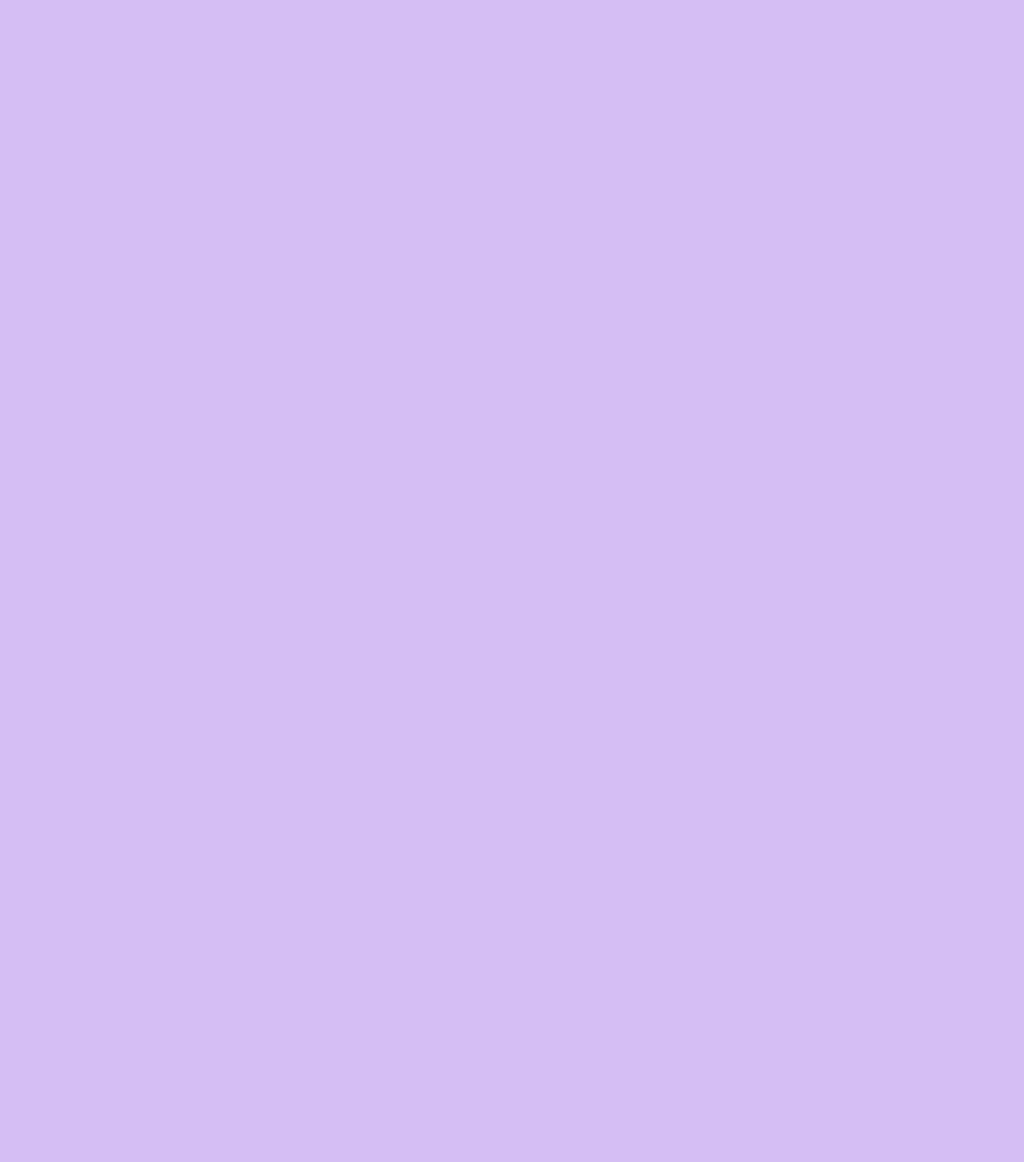
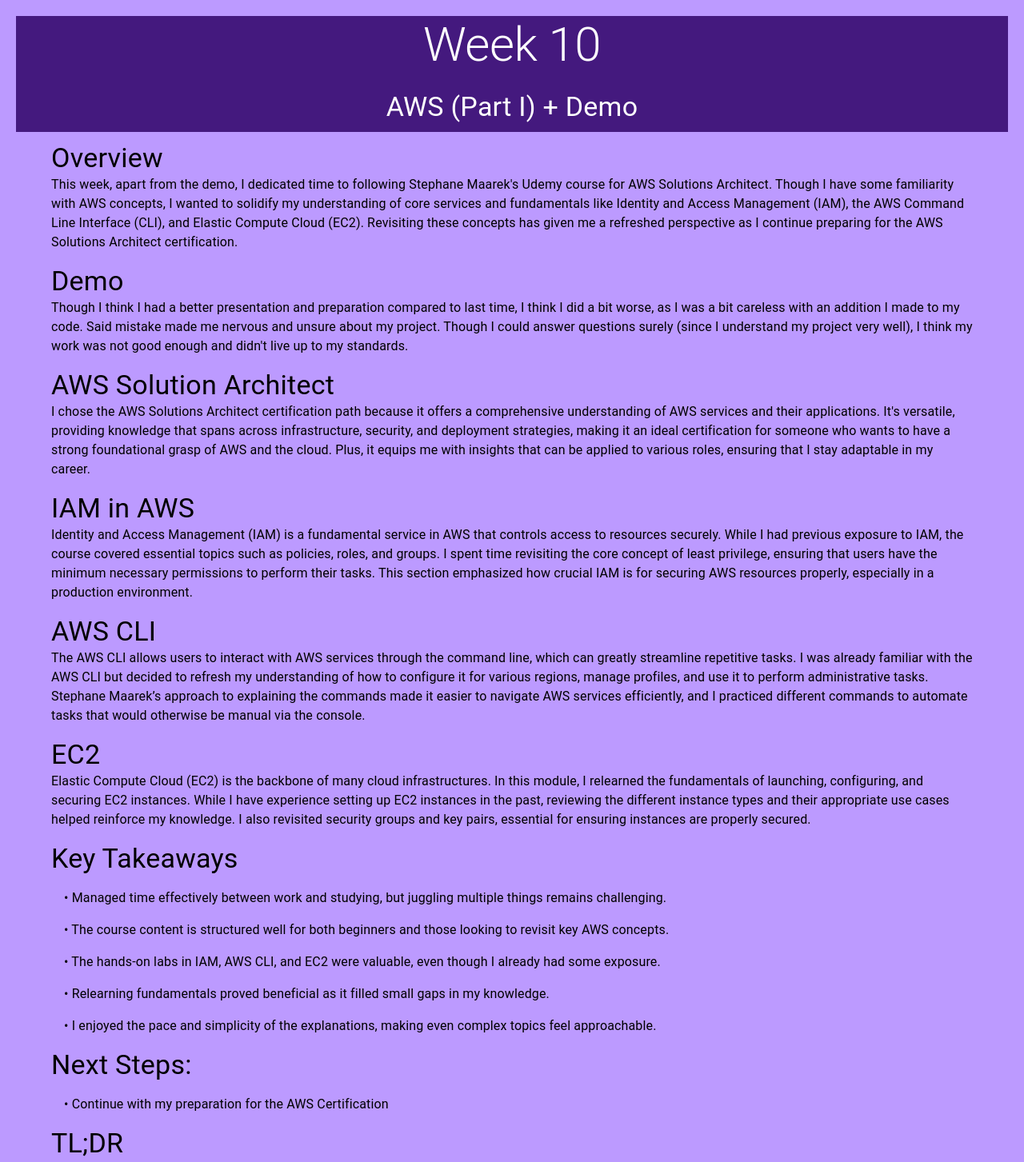
Before and after one commit to SotosunaEncora/SotosunaEncora.github.io, a React (Create React App) app: page /blog-post-9 in a window 1280 px wide. Before the commit this address had no page. Shown: the top 1453 px of the page at 80% size. Before the commit the page ends 800 px from the top, so only its background shows below. Built offline with nearby package versions, Linux system fonts and the light colour scheme.

Commit message:
Week 10 additions
Added week 10

```diff
--- a/src/App.jsx
+++ b/src/App.jsx
@@ -9,6 +9,7 @@
 import BlogPost6 from './components/blogs/BlogPost6';
 import BlogPost7 from './components/blogs/BlogPost7';
 import BlogPost8 from './components/blogs/BlogPost8';
+import BlogPost9 from './components/blogs/BlogPost9';
 import TechBlogPost1 from './components/tech_logs/TechBlogPost1';
 import TechBlogPost2 from './components/tech_logs/TechBlogPost2';
 import TechBlogPost3 from './components/tech_logs/TechBlogPost3';
@@ -27,6 +28,7 @@
         <Route path="/blog-post-6" element={<BlogPost6 />} />
         <Route path="/blog-post-7" element={<BlogPost7 />} />
         <Route path="/blog-post-8" element={<BlogPost8 />} />
+        <Route path="/blog-post-9" element={<BlogPost9 />} />
         <Route path="/tech-log-post-1" element={<TechBlogPost1 />} />
         <Route path="/tech-log-post-2" element={<TechBlogPost2 />} />
         <Route path="/tech-log-post-3" element={<TechBlogPost3 />} />
--- a/src/components/Home.jsx
+++ b/src/components/Home.jsx
@@ -33,6 +33,18 @@
             </Dialog>
 
             <Container >
+            <Link to="/blog-post-9" style={{ textDecoration: 'none' }}>
+                    <Card style={{ margin: '20px 0', border: '5px solid #8fc641', borderRadius:'10px', backgroundColor:'#f1eafb', color:'#8fc641' }}>
+                        <CardContent>
+                            <Typography variant="h5" component="h2">
+                                Blog: Week 10
+                            </Typography>
+                            <Typography color="#a2d062">
+                                AWS (Part I) + Demo
+                            </Typography>
+                        </CardContent>
+                    </Card>
+            </Link>
             <Link to="/blog-post-8" style={{ textDecoration: 'none' }}>
                     <Card style={{ margin: '20px 0', border: '5px solid #8fc641', borderRadius:'10px', backgroundColor:'#f1eafb', color:'#8fc641' }}>
                         <CardContent>
--- /dev/null
+++ b/src/components/blogs/BlogPost9.jsx
@@ -0,0 +1,104 @@
+import React from 'react';
+import { Container, Typography, List, ListItem} from '@mui/material';
+
+const BlogPost9 = () => {
+  return (
+    <div style={{ backgroundColor: '#bc9aff', minHeight: '100vh', padding: '20px' }}>
+        <div style={{ backgroundColor: '#44197e', width: '100%', margin: '0', textAlign: 'center' }}>
+            <Typography variant="h2" align="center" color="white" gutterBottom>
+                Week 10
+            </Typography>
+            <Typography variant="h4" align="center" color="white" gutterBottom style={{paddingBottom: '10px'}}>
+                AWS (Part I) + Demo
+            </Typography>
+        </div>
+        <Container>
+            <Typography variant="h4">
+                Overview
+            </Typography>
+            <Typography variant="body1" paragraph>
+            This week, apart from the demo, I dedicated time to following Stephane Maarek's Udemy course for AWS Solutions Architect. Though I have some familiarity with AWS concepts, I wanted to solidify my understanding of core services and fundamentals like Identity and Access Management (IAM), the AWS Command Line Interface (CLI), and Elastic Compute Cloud (EC2). Revisiting these concepts has given me a refreshed perspective as I continue preparing for the AWS Solutions Architect certification.
+            </Typography>
+            <Typography variant="h4">
+                Demo
+            </Typography>
+            <Typography variant="body1" paragraph>
+            Though I think I had a better presentation and preparation compared to last time, I think I did a bit worse, as I was a bit careless with an addition I made to my code. Said mistake made me nervous and unsure about my project. Though I could answer questions surely (since I understand my project very well), I think my work was not good enough and didn't live up to my standards.
+            </Typography>
+            <Typography variant="h4">
+                AWS Solution Architect
+            </Typography>
+            <Typography variant="body1" paragraph>
+            I chose the AWS Solutions Architect certification path because it offers a comprehensive understanding of AWS services and their applications. It's versatile, providing knowledge that spans across infrastructure, security, and deployment strategies, making it an ideal certification for someone who wants to have a strong foundational grasp of AWS and the cloud. Plus, it equips me with insights that can be applied to various roles, ensuring that I stay adaptable in my career.
+            </Typography>
+            <Typography variant="h4">
+                IAM in AWS
+            </Typography>
+            <Typography variant="body1" paragraph>
+            Identity and Access Management (IAM) is a fundamental service in AWS that controls access to resources securely. While I had previous exposure to IAM, the course covered essential topics such as policies, roles, and groups. I spent time revisiting the core concept of least privilege, ensuring that users have the minimum necessary permissions to perform their tasks. This section emphasized how crucial IAM is for securing AWS resources properly, especially in a production environment.
+            </Typography>
+            <Typography variant="h4">
+                AWS CLI
+            </Typography>
+            <Typography variant="body1" paragraph>
+            The AWS CLI allows users to interact with AWS services through the command line, which can greatly streamline repetitive tasks. I was already familiar with the AWS CLI but decided to refresh my understanding of how to configure it for various regions, manage profiles, and use it to perform administrative tasks. Stephane Maarek’s approach to explaining the commands made it easier to navigate AWS services efficiently, and I practiced different commands to automate tasks that would otherwise be manual via the console.
+            </Typography>
+            <Typography variant="h4">
+                EC2
+            </Typography>
+            <Typography variant="body1" paragraph>
+            Elastic Compute Cloud (EC2) is the backbone of many cloud infrastructures. In this module, I relearned the fundamentals of launching, configuring, and securing EC2 instances. While I have experience setting up EC2 instances in the past, reviewing the different instance types and their appropriate use cases helped reinforce my knowledge. I also revisited security groups and key pairs, essential for ensuring instances are properly secured.
+            </Typography>
+            <Typography variant="h4">
+                Key Takeaways
+            </Typography>
+            <List>
+                <ListItem>
+                    <Typography>
+                        • Managed time effectively between work and studying, but juggling multiple things remains challenging.
+                    </Typography>
+                </ListItem>
+                <ListItem>
+                    <Typography>
+                        • The course content is structured well for both beginners and those looking to revisit key AWS concepts.
+                    </Typography>
+                </ListItem>
+                <ListItem>
+                    <Typography>
+                        • The hands-on labs in IAM, AWS CLI, and EC2 were valuable, even though I already had some exposure.
+                    </Typography>
+                </ListItem>
+                <ListItem>
+                    <Typography>
+                        • Relearning fundamentals proved beneficial as it filled small gaps in my knowledge.
+                    </Typography>
+                </ListItem>
+                <ListItem>
+                    <Typography>
+                        • I enjoyed the pace and simplicity of the explanations, making even complex topics feel approachable.
+                    </Typography>
+                </ListItem>
+            </List>
+            <Typography variant="h4">
+                Next Steps:
+            </Typography>
+            <List>
+            <ListItem>
+                    <Typography>
+                        • Continue with my preparation for the AWS Certification
+                    </Typography>
+                </ListItem>
+            </List>
+            <Typography variant="h4">
+                TL;DR
+            </Typography>
+            <Typography>
+            This week, I focused on the fundamentals of AWS according to Stephane Maareks Udemy course for AWS Solutions Architect.
+            </Typography>
+        </Container>
+    </div>
+
+  );
+};
+
+export default BlogPost9;
```
